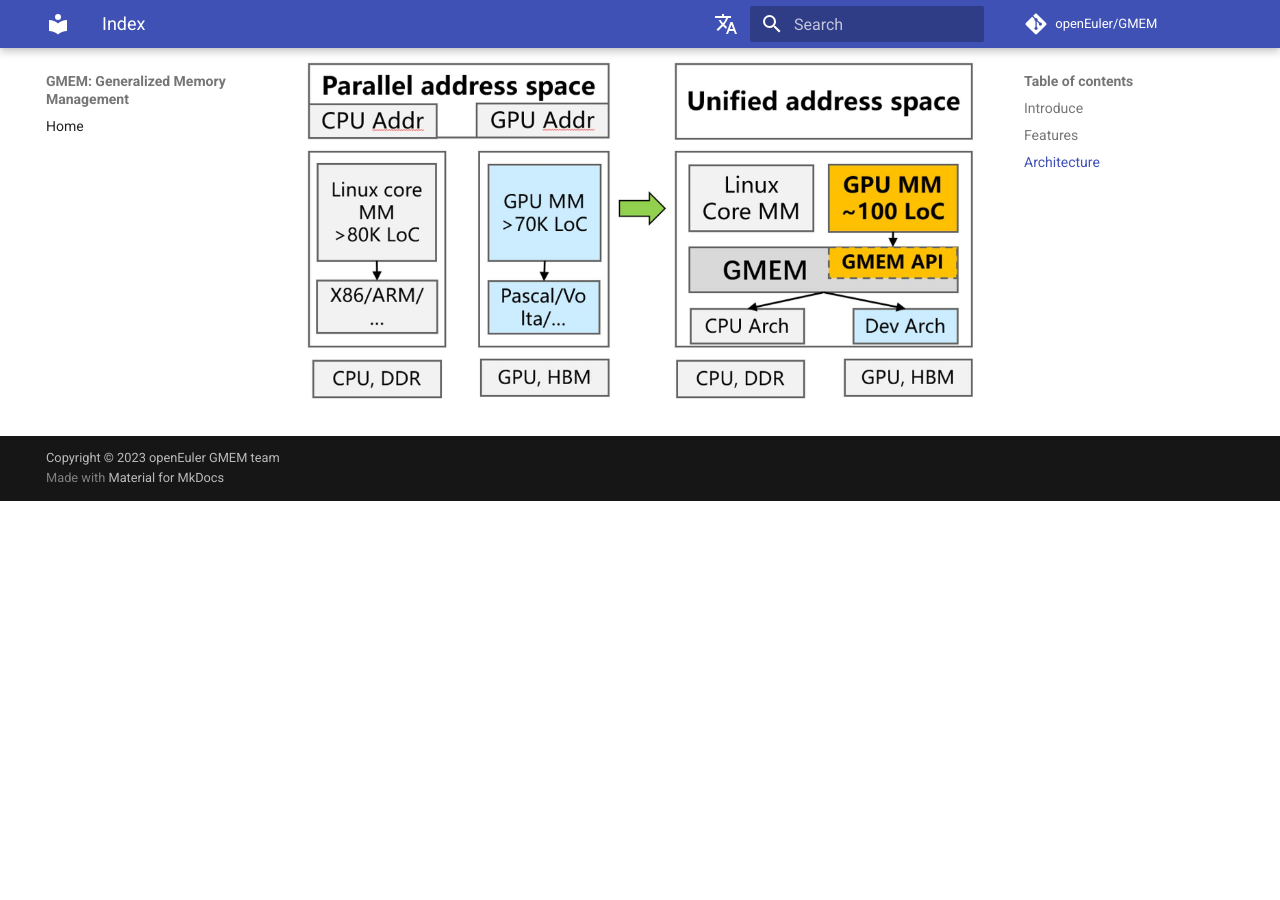
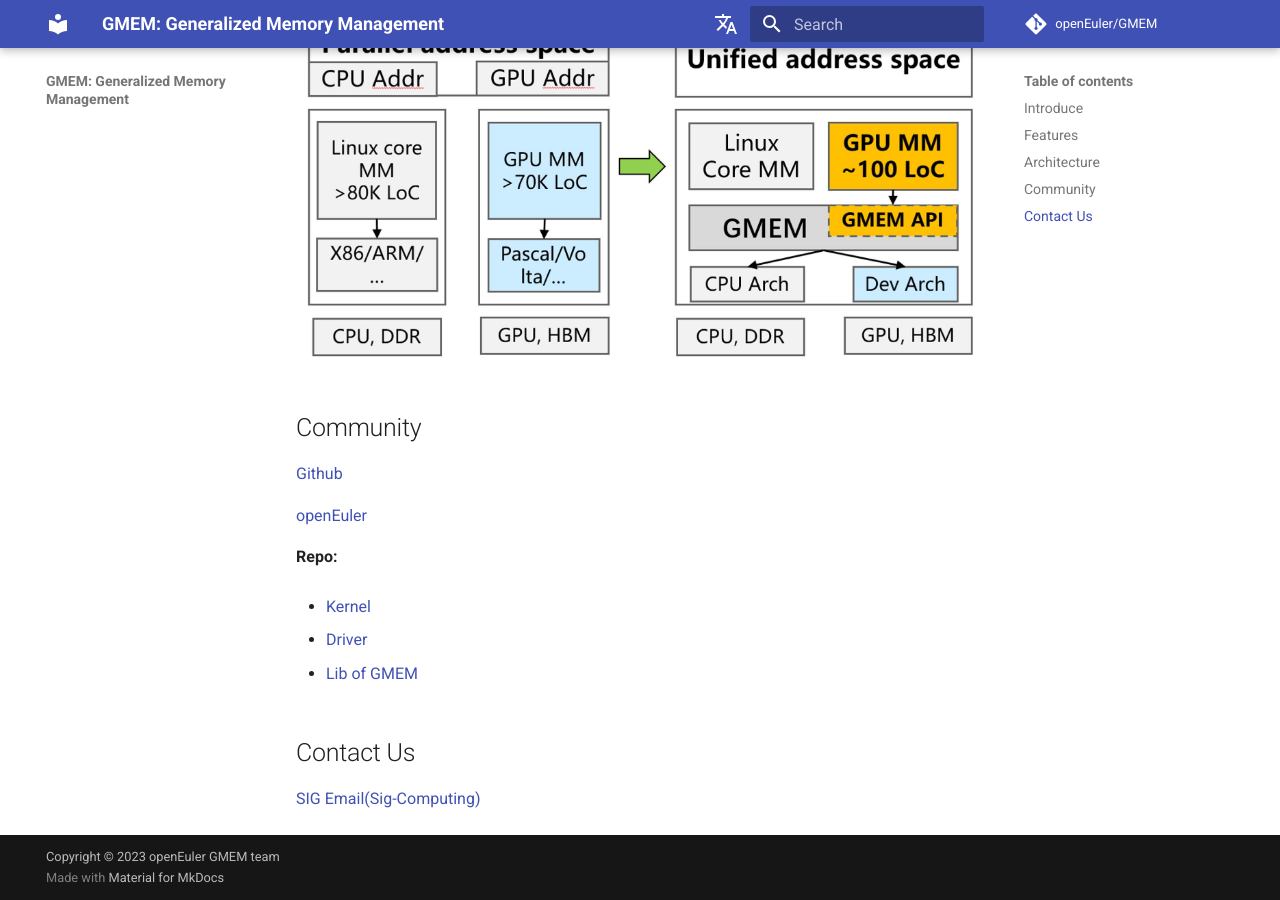
Before and after one commit to GMEM-Team/gmem-team.github.io, an MkDocs documentation site: the page built from docs/en/index.md, in a window 1280 px wide and 900 px high, scrolled down 1321 px. Built offline with MkDocs 1.6.1 and Material for MkDocs 9.7.7, drawn with Linux system fonts in a browser that asks for light colours; comment, search, counter and statistics services are not loaded; before the commit the page ends 1822 px from its top, so only the background shows below that.

Commit message:
Update docs/en/index.md
Signed-off-by: Lemmy Huang <huangliming5@huawei.com>

```diff
--- a/docs/en/index.md
+++ b/docs/en/index.md
@@ -55,3 +55,22 @@
 ## Architecture
 
 ![gmem-arch](/assets/index/image-20230917-gmem-arch.jpg)
+
+## Community
+
+[Github]()
+
+[openEuler]()
+
+**Repo:**
+
+- [Kernel](https://gitee.com/openeuler/kernel/blob/openEuler-23.09/mm/gmem.c)
+
+- [Driver](https://gitee.com/openeuler/kernel/tree/openEuler-23.09/drivers/remote_pager)
+
+- [Lib of GMEM](https://gitee.com/openeuler/libgmem)
+
+
+## Contact Us
+
+[SIG Email(Sig-Computing)](dev@openeuler.org)
--- a/mkdocs.yml
+++ b/mkdocs.yml
@@ -13,7 +13,8 @@
 
 # Pages
 nav:
-- Home: index.md
+- " ": index.md
+- " ": en/index.md
 
 theme:
   name: material
```
